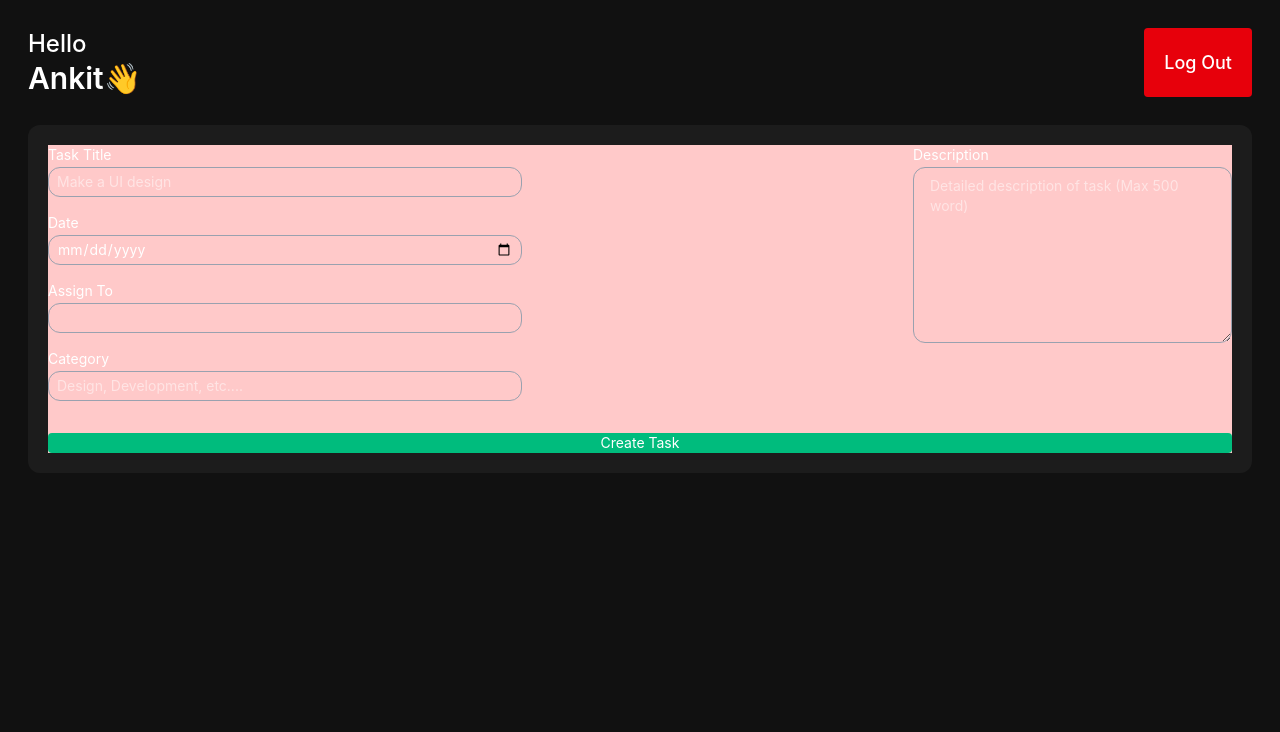
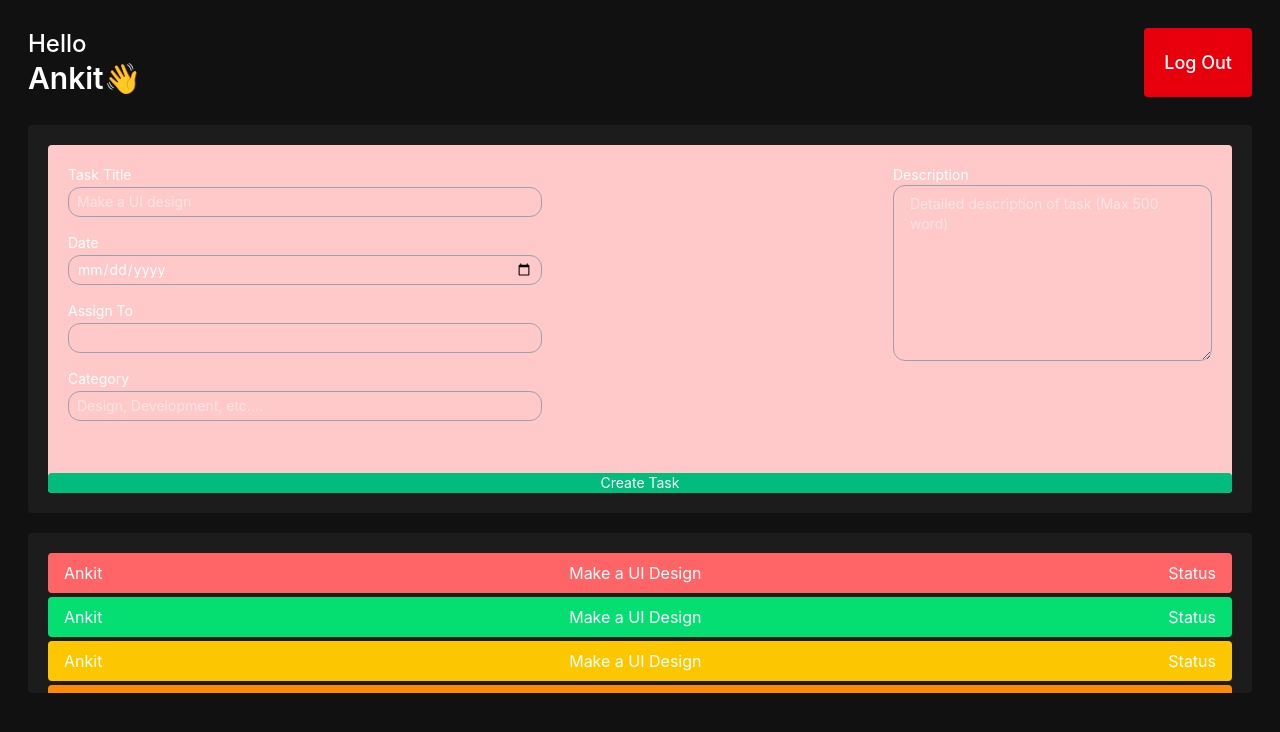
Before and after one commit to Ankit-GitLab/employee-management-system, a React (Vite) app: page / in a window 1280 px wide. Shown: the top 732 px of the page. Built offline with nearby package versions, Linux system fonts and the light colour scheme.

Commit message:
AllTask completed

```diff
--- a/src/components/Dashboard/AdimDashboard.jsx
+++ b/src/components/Dashboard/AdimDashboard.jsx
@@ -1,37 +1,14 @@
 import React from 'react'
 import Header from '../other/Header'
+import CreateTask from '../other/CreateTask'
+import AllTask from '../other/AllTask'
 
 const AdimDashboard = () => {
   return (
     <div className='h-screen w-full p-7'>
         <Header />
-        <div className='p-5 bg-[#1c1c1c] mt-7 rounded-xl'>
-            <form className='flex flex-wrap w-full bg-red-200 items-start justify-between'>
-                <div className='w-1/2'>
-                    <div>
-                        <h3 className='text-sm text-gray-300 mb-0.5'>Task Title</h3>
-                        <input className='text-sm py-1 px-2 w-4/5 rounded-xl outline-none bg-transparent  border border-gray-400 mb-4' type="text" placeholder='Make a UI design' />
-                    </div>
-                    <div>
-                        <h3 className='text-sm text-gray-300 mb-0.5'>Date</h3>
-                        <input className='text-sm py-1 px-2 w-4/5 rounded-xl outline-none bg-transparent  border border-gray-400 mb-4' type='date'/>
-                    </div>
-                    <div>
-                        <h3 className='text-sm text-gray-300 mb-0.5'>Assign To</h3>
-                        <input className='text-sm py-1 px-2 w-4/5 rounded-xl outline-none bg-transparent  border border-gray-400 mb-4' type="text" />
-                    </div>
-                    <div>
-                        <h3 className='text-sm text-gray-300 mb-0.5'>Category</h3>
-                        <input className='text-sm py-1 px-2 w-4/5 rounded-xl outline-none bg-transparent  border border-gray-400 mb-4' type="text" placeholder='Design, Development, etc....' /> <br />
-                    </div>
-                </div>
-                <div className='w-w-2/5 flex flex-col items-start'>
-                    <h3 className='text-sm text-gray-300 mb-0.5'>Description</h3>
-                    <textarea className='w-full h-44 text-sm py-2 px-4 rounded-xl outline-none bg-transparent  border border-gray-400' name="" id="" cols="30" rows="3" placeholder='Detailed description of task (Max 500 word)'></textarea>
-                </div>
-                <button className='bg-emerald-500 hover:bg-emerald-600 rounded text-sm mt-4 w-full'>Create Task</button>
-            </form>
-        </div>
+        <CreateTask />
+        <AllTask />
     </div>
   )
 }
--- /dev/null
+++ b/src/components/other/AllTask.jsx
@@ -0,0 +1,40 @@
+import React from 'react'
+
+const AllTask = () => {
+  return (
+    <div className='bg-[#1c1c1c] p-5 rounded mt-5 h-40 overflow-auto'>
+
+        <div className='bg-red-400 py-2 mb-1 px-4 flex justify-between rounded'>
+            <h2>Ankit</h2>
+            <h3>Make a UI Design</h3>
+            <h5>Status</h5>
+        </div>
+
+        <div className='bg-green-400 py-2 mb-1 px-4 flex justify-between rounded'>
+            <h2>Ankit</h2>
+            <h3>Make a UI Design</h3>
+            <h5>Status</h5>
+        </div>
+
+        <div className='bg-yellow-400 py-2 mb-1 px-4 flex justify-between rounded'>
+            <h2>Ankit</h2>
+            <h3>Make a UI Design</h3>
+            <h5>Status</h5>
+        </div>
+
+        <div className='bg-orange-400 py-2 mb-1 px-4 flex justify-between rounded'>
+            <h2>Ankit</h2>
+            <h3>Make a UI Design</h3>
+            <h5>Status</h5>
+        </div>
+
+        <div className='bg-purple-400 py-2 mb-1 px-4 flex justify-between rounded'>
+            <h2>Ankit</h2>
+            <h3>Make a UI Design</h3>
+            <h5>Status</h5>
+        </div>
+    </div>
+  )
+}
+
+export default AllTask
--- a/src/components/other/CreateTask.jsx
+++ b/src/components/other/CreateTask.jsx
@@ -0,0 +1,37 @@
+import React from 'react'
+
+const CreateTask = () => {
+  return (
+    <div>
+        <div className='p-5 bg-[#1c1c1c] mt-7 rounded'>
+            <form className='flex flex-wrap w-full bg-red-200 items-start justify-between rounded'>
+                <div className='w-1/2 m-5'>
+                    <div>
+                        <h3 className='text-sm text-gray-300 mb-0.5'>Task Title</h3>
+                        <input className='text-sm py-1 px-2 w-4/5 rounded-xl outline-none bg-transparent  border border-gray-400 mb-4' type="text" placeholder='Make a UI design' />
+                    </div>
+                    <div>
+                        <h3 className='text-sm text-gray-300 mb-0.5'>Date</h3>
+                        <input className='text-sm py-1 px-2 w-4/5 rounded-xl outline-none bg-transparent  border border-gray-400 mb-4' type='date'/>
+                    </div>
+                    <div>
+                        <h3 className='text-sm text-gray-300 mb-0.5'>Assign To</h3>
+                        <input className='text-sm py-1 px-2 w-4/5 rounded-xl outline-none bg-transparent  border border-gray-400 mb-4' type="text" />
+                    </div>
+                    <div>
+                        <h3 className='text-sm text-gray-300 mb-0.5'>Category</h3>
+                        <input className='text-sm py-1 px-2 w-4/5 rounded-xl outline-none bg-transparent  border border-gray-400 mb-4' type="text" placeholder='Design, Development, etc....' /> <br />
+                    </div>
+                </div>
+                <div className='w-w-2/5 flex flex-col items-start m-5'>
+                    <h3 className='text-sm text-gray-300'>Description</h3>
+                    <textarea className='w-full h-44 text-sm py-2 px-4 rounded-xl outline-none bg-transparent  border border-gray-400' name="" id="" cols="30" rows="3" placeholder='Detailed description of task (Max 500 word)'></textarea>
+                </div>
+                <button className='bg-emerald-500 hover:bg-emerald-600 rounded text-sm mt-4 w-full'>Create Task</button>
+            </form>
+        </div>
+    </div>
+  )
+}
+
+export default CreateTask
```
